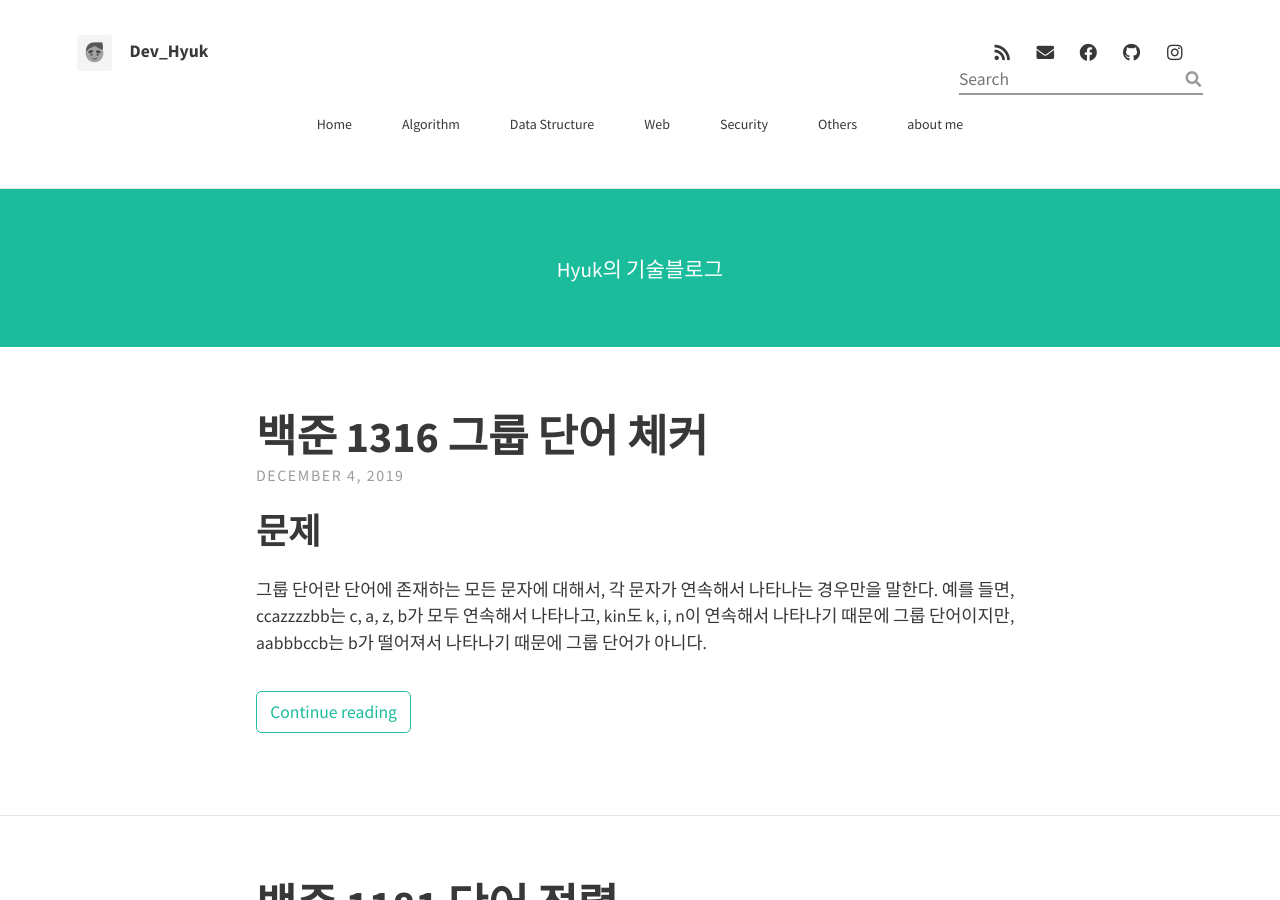
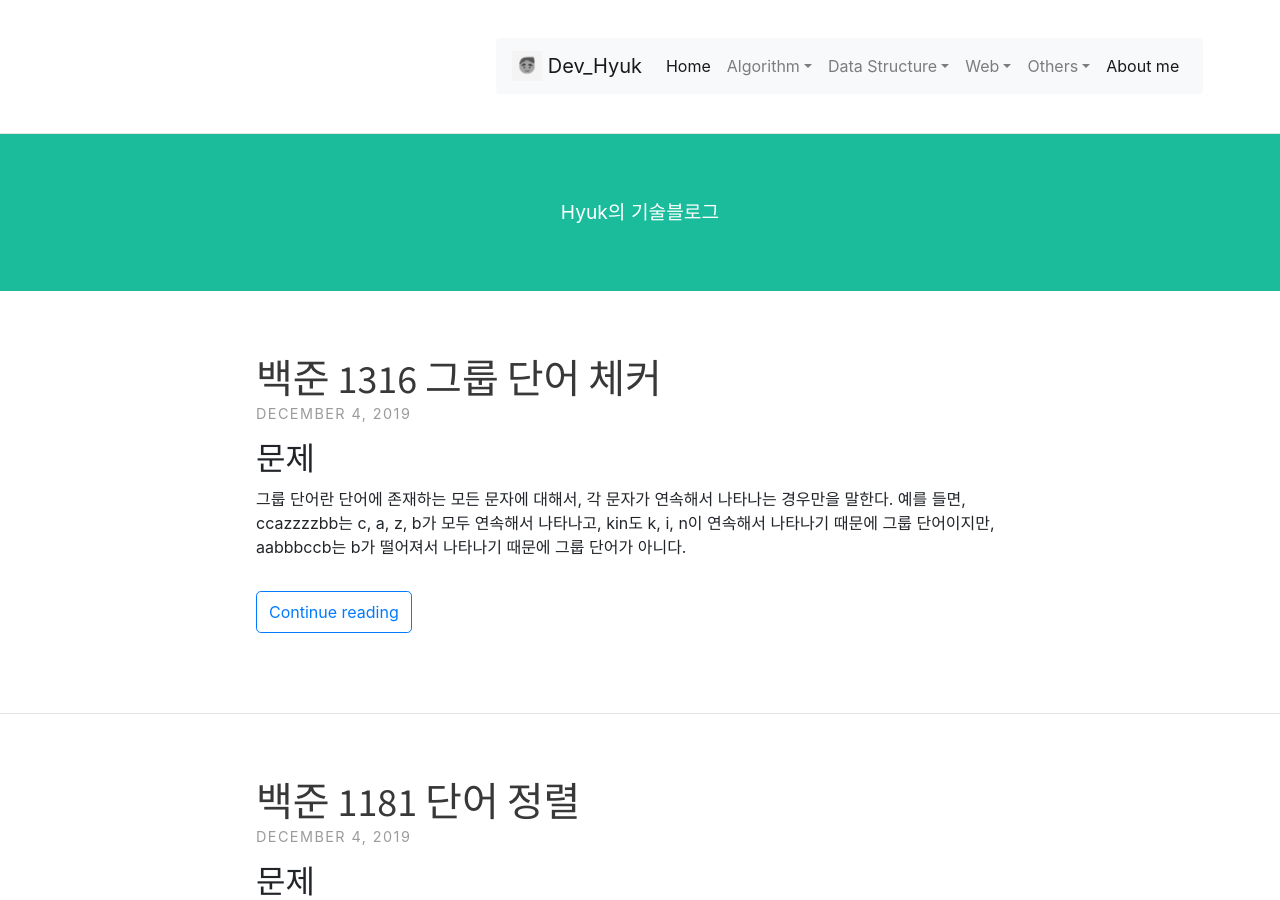
Before and after one commit to ksshlee/ksshlee.github.io, a Jekyll site: the page built from index.html, in a window 1280 px wide and 900 px high. Built offline with Jekyll 4.4.1, drawn with Linux system fonts in a browser that asks for light colours; nearby versions of some CDN libraries; the list of posts is cut into pages by our own code.

Commit message:
<수정>nav바 수정

```diff
--- a/_includes/head.html
+++ b/_includes/head.html
@@ -7,6 +7,12 @@
 
 	<!-- CSS -->
 	<link rel="stylesheet" href="{{ "/assets/css/main.css" | relative_url }}">
+	<!-- bootstrap -->
+	<link rel="stylesheet" href="https://stackpath.bootstrapcdn.com/bootstrap/4.4.1/css/bootstrap.min.css" integrity="sha384-Vkoo8x4CGsO3+Hhxv8T/Q5PaXtkKtu6ug5TOeNV6gBiFeWPGFN9MuhOf23Q9Ifjh" crossorigin="anonymous">
+	<script src="https://code.jquery.com/jquery-3.4.1.slim.min.js" integrity="sha384-J6qa4849blE2+poT4WnyKhv5vZF5SrPo0iEjwBvKU7imGFAV0wwj1yYfoRSJoZ+n" crossorigin="anonymous"></script>
+	<script src="https://cdn.jsdelivr.net/npm/popper.js@1.16.0/dist/umd/popper.min.js" integrity="sha384-Q6E9RHvbIyZFJoft+2mJbHaEWldlvI9IOYy5n3zV9zzTtmI3UksdQRVvoxMfooAo" crossorigin="anonymous"></script>
+	<script src="https://stackpath.bootstrapcdn.com/bootstrap/4.4.1/js/bootstrap.min.js" integrity="sha384-wfSDF2E50Y2D1uUdj0O3uMBJnjuUD4Ih7YwaYd1iqfktj0Uod8GCExl3Og8ifwB6" crossorigin="anonymous"></script>
+
 	<!-- syntax.css -->
 	<link rel="stylesheet" href="/assets/css/syntax.css">
 
--- a/_includes/header.html
+++ b/_includes/header.html
@@ -1,89 +1,76 @@
 <header class="site-header">
 	<div class="branding">
-		{% if site.theme_settings.gravatar %}
-		<a href="{{ site.baseurl }}/">
-			<img class="avatar" src="https://secure.gravatar.com/avatar/{{ site.theme_settings.gravatar }}?s=100" alt=""/>
+			<div style="float: right;">
+					<nav class="navbar navbar-expand-lg navbar-light bg-light rounded">
+							<a class="navbar-brand" href="#">
+								<img src="/assets/img/avatar.png" width="30" height="30" class="d-inline-block align-top" alt="">
+								Dev_Hyuk
 							</a>
-		{% elsif site.theme_settings.avatar %}
-		<a href="{{ site.baseurl }}/">
-			<img class="avatar" src="{{ site.baseurl }}/{{ site.theme_settings.avatar }}" alt=""/>
-		</a>
-		{% endif %}
-		<h1 class="site-title">
-			<a href="{{ site.baseurl }}/">{{ site.theme_settings.title }}</a>
-		</h1>
-		<nav class="site-nav">
-				<ul>
-					{% for page in site.pages %}
-						{% if (page.title == 'About' or page.title =='tags') and page.hide != true %}
-							<li>
-								<a class="page-link" href="{{ page.url | relative_url }}">
-									{{ page.title }}
-								</a>
+							<button class="navbar-toggler collapsed" type="button" data-toggle="collapse" data-target="#navbarsExample09" aria-controls="navbarsExample09" aria-expanded="false" aria-label="Toggle navigation">
+							  <span class="navbar-toggler-icon"></span>
+							</button>
+
+							<div class="navbar-collapse collapse" id="navbarsExample09" style>
+							  <ul class="navbar-nav mr-auto">
+								<li class="nav-item active">
+								  <a class="nav-link" href="/">Home <span class="sr-only">(current)</span></a>
 								</li>
-						{% endif %}
-					{% endfor %}
-					<!-- 여기에 인스타그램이나 페이스북 그런 아이콘들이 와용  -->
-					{% include icons.html %}
+								<li class="nav-item dropdown">
+										<a class="nav-link dropdown-toggle" data-toggle="dropdown" href="#" role="button" aria-haspopup="true" aria-expanded="false">Algorithm</a>
+										<div class="dropdown-menu">
+										  <a class="dropdown-item" href="/Algorithm/AL_Library">라이브러리</a>
+										  <a class="dropdown-item" href="/Algorithm/AL_Problem">문제풀이</a>
+										</div>
+									  </li>
 
-					<!-- Search bar -->
-					{% if site.theme_settings.search %}
-					<li>
-					<form action="{{ site.baseurl }}/search.html" method="get">
-						<input type="text" id="search-box" name="query" placeholder="Search" class="">
-						<button type="submit" class="">
-							<i class="fa fa-fw fa-search"></i>
-						</button>
-					</form>
+
+									  <li class="nav-item dropdown">
+										  <a class="nav-link dropdown-toggle" data-toggle="dropdown" href="#" role="button" aria-haspopup="true" aria-expanded="false">Data Structure</a>
+										  <div class="dropdown-menu">
+											<a class="dropdown-item" href="/Data_Structure/DS_Library">라이브러리</a>
+											<a class="dropdown-item" href="/Data_Structure/DS_USE">활용</a>
+										  </div>
 									  </li>
-					{% endif %}
+
+
+									  <li class="nav-item dropdown">
+										  <a class="nav-link dropdown-toggle" data-toggle="dropdown" href="#" role="button" aria-haspopup="true" aria-expanded="false">Web</a>
+										  <div class="dropdown-menu">
+											  <a class="dropdown-item" href="/Web/Front_End">프론트 엔드</a>
+											  <a class="dropdown-item" href="/Web/Back_End">백 엔드</a>
+										  </div>
+									  </li>
+
+
+									  <!-- 추후 시큐어코딩 공부시작하면 -->
+									  <!-- <li class="nav-item dropdown">
+									  <a class="nav-link dropdown-toggle" data-toggle="dropdown" href="#" role="button" aria-haspopup="true" aria-expanded="false">Security</a>
+									  <div class="dropdown-menu">
+										  <a class="dropdown-item" href="/Security/Secure Coding">시큐어 코딩</a>
+										  <div class="dropdown-divider"></div>
+										  <a class="dropdown-item" href="#">Separated link</a>
+									  </div>
+									  </li> -->
+
+									  <li class="nav-item dropdown">
+											  <a class="nav-link dropdown-toggle" data-toggle="dropdown" href="#" role="button" aria-haspopup="true" aria-expanded="false">Others</a>
+											  <div class="dropdown-menu">
+												  <a class="dropdown-item" href="/Others/Git">Git</a>
+												  <a class="dropdown-item" href="/Others/Docker">Docker</a>
+												  <a class="dropdown-item" href="/Others/Linux">Linux</a>
+												  <a class="dropdown-item" href="/Others/Elk">Elk</a>
+											  </div>
+									  </li>
+
+									  <li class="nav-item">
+										  <a class="nav-link active" href="/about">About me</a>
+									  </li>
 								</ul>
+							</div>
 					</nav>
 				</div>
 
-
-	<!-- 카테고리 -->
-	<div class="site-category">
-			<ul class='cat1'>
-				<li><a href="/">Home</a></li>
-				<li><a href="/Algorithm/AL_Library">Algorithm</a>
-					<ul>
-						<li><a href="/Algorithm/AL_Library">라이브러리</a></li>
-						<li><a href="/Algorithm/AL_Problem">문제풀이</a></li>					</ul>
-				</li>
-
-				<li><a href="/Data_Structure/DS_Library">Data Structure</a>
-					<ul>
-						<li><a href="/Data_Structure/DS_Library">라이브러리</a></li>
-						<li><a href="/Data_Structure/DS_USE">활용</a></li>
-					</ul>
-				</li>
-				<li><a href="/Web/Front_End">Web</a>
-					<ul>
-						<li><a href="/Web/Front_End">Front_End</a></li>
-						<li><a href="/Web/Back_End">Back_End</a></li>
-					</ul>
-				</li>
-
-				<li><a href="/Security/Secure Coding">Security</a>
-					<ul>
-						  <li><a href="/Security/Secure Coding">Secure Coding</a></li>
-					</ul>
-				</li>
+	</div>
 
 
-				<li><a href="/Others/Git">Others</a>
-					<ul>
-						  <li><a href="/Others/Git">Git</a></li>
-						  <li><a href="/Others/Docker">Docker</a></li>
-						  <li><a href="/Others/Linux">Linux</a></li>
-						  <li><a href="/Others/ELK">ELK</a></li>
-					</ul>
-				</li>
-
-				<li><a href="/about">about me</a></li>
-
-			</ul>
-		</div>
-
 </header>
```
Lines whose indentation alone changed are shown as unchanged.
